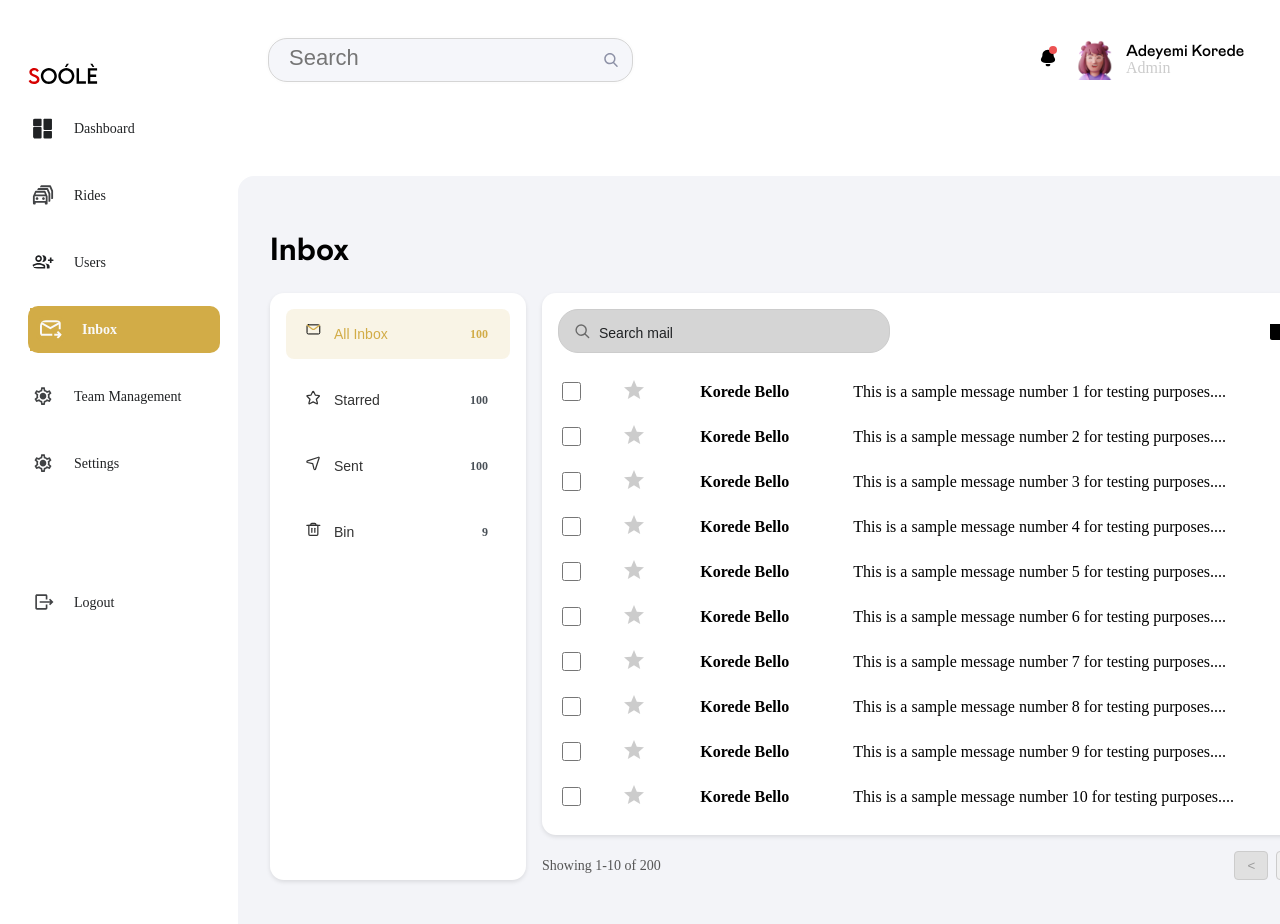
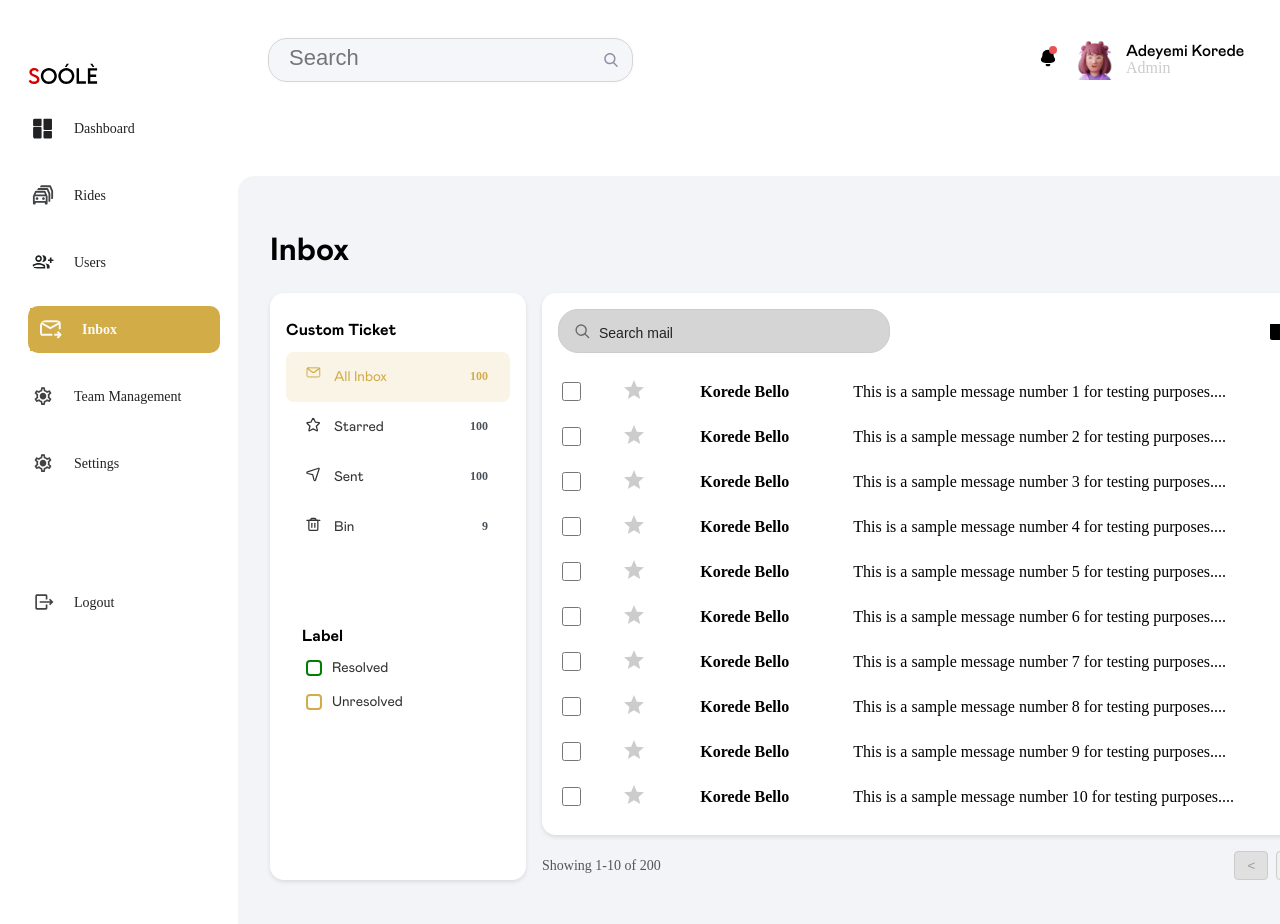
Before and after one commit to clinton401/soole-admin-hosting, a Next.js app: page /inbox in a window 1280 px wide. Shown: the top 924 px of the page. Built offline with nearby package versions, Linux system fonts and the light colour scheme.

Commit message:
Adjustements

```diff
--- a/src/app/components/InboxList.tsx
+++ b/src/app/components/InboxList.tsx
@@ -3,6 +3,11 @@ import React, { useState } from "react";
 
 const InboxList = () => {
   const [activeButton, setActiveButton] = useState<string>("All Inbox");
+  const [labelStates, setLabelStates] = useState({
+    Resolved: false,
+    Unresolved: false,
+  });
+
   const menuItems = [
     {
       label: "All Inbox",
@@ -37,9 +42,17 @@ const InboxList = () => {
     },
   ];
 
+  const handleCheckboxChange = (label: string) => {
+    setLabelStates((prevState) => ({
+      ...prevState,
+      [label]: !prevState[label],
+    }));
+  };
+
   return (
     <div className="inbox-container">
       <div className="customer-tickets">
+        <h2 className="ff-Mabry-Pro-bold fs-16">Custom Ticket</h2>
         {menuItems.map((item) => (
           <div
             key={item.label}
@@ -57,20 +70,20 @@ const InboxList = () => {
                 stroke="currentColor"
                 className="icon"
               >
-                {item.label === "All Inbox" && (
+                            {item.label === "All Inbox" && (
                   <rect
                     x="1.25049"
                     y="1.04547"
                     width="15.2727"
                     height="10.9091"
                     rx="1.5"
-                    stroke="black"
+                    stroke=""
                     strokeWidth="1.2"
                     strokeLinecap="round"
                     strokeLinejoin="round"
                   />
                 )}
-{Array.isArray(item.iconPath)
+                {Array.isArray(item.iconPath)
                   ? item.iconPath.map((path, index) => (
                       <path
                         key={index}
@@ -93,6 +106,28 @@ const InboxList = () => {
           </div>
         ))}
       </div>
+
+
+      <div className="label-section">
+      <h2 className="ff-Mabry-Pro-bold fs-16">Label</h2>
+
+        {["Resolved", "Unresolved"].map((label) => (
+          <div key={label} className="label-option">
+            <input
+              type="checkbox"
+              id={label}
+              checked={labelStates[label as "Resolved" | "Unresolved"]}
+              onChange={() => handleCheckboxChange(label)}
+              className={`checkbox ${
+                label === "Resolved" ? "resolved" : "unresolved"
+              }`}
+            />
+                <label htmlFor={label} className="label-text">
+              {label}
+            </label>
+          </div>
+        ))}
+      </div>
     </div>
   );
 };
--- a/src/styles/components/inbox.scss
+++ b/src/styles/components/inbox.scss
@@ -1,14 +1,13 @@
 .inbox-container {
     display: flex;
-    gap: 20px;
-    // background-color: #333;
-    .customer-tickets {
+    flex-direction: column;
     background-color: white;
     box-shadow: 0 2px 4px rgba(0, 0, 0, 0.1);
     border-radius: 0.875rem;
     padding: 16px;
     width: 20vw;
-    // height: 800px;
+
+    .customer-tickets {
     display: flex;
     flex-direction: column;
     // justify-content: space-between;
@@ -17,7 +16,7 @@
         display: flex;
         align-items: center;
         justify-content: space-between;
-        margin-bottom: 16px;
+        // margin-bottom: 16px;
         cursor: pointer;
     }
 
@@ -35,6 +34,8 @@
         font-size: 14px;
         color: #333;
         cursor: pointer;
+  font-family: "MabryPro regular";
+
     }
 
 
@@ -97,6 +98,52 @@
         border-radius: 12px;
     }
 }
+
+.label-section {
+  margin-top: 2.94rem;
+  background-color: white;
+  padding: 16px;
+  border-radius: 0.875rem;
+  }
+
+.label-option {
+  display: flex;
+  align-items: center;
+  margin-bottom: 12px;
+  font-family: "MabryPro regular";
+
+}
+
+.checkbox {
+  width: 16px;
+  height: 16px;
+  margin-right: 10px;
+  border: 2px solid #d2ac47;
+  border-radius: 4px;
+  appearance: none;
+  background-color: transparent;
+  cursor: pointer;
+}
+
+.checkbox:checked {
+  background-color: #d2ac47;
+}
+
+.checkbox.resolved {
+  border-color: green;
+}
+
+.checkbox.unresolved {
+  border-color: #d2ac47;
+}
+
+.label-text {
+  gap: 1rem;
+  font-size: 14px;
+  color: #333;
+  display: flex;
+}
+
 
 
 }
```
Also changed, not shown: src/app/components/CardList.tsx (+4 -5 lines), src/app/components/LineGraph.tsx (+15 -19 lines).
